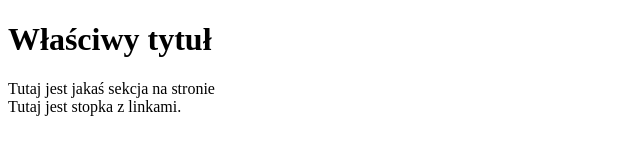
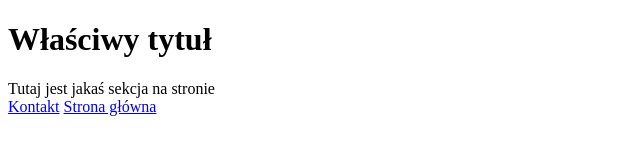
Before and after one commit to KasiaWszolek/git-playground, a plain HTML site: page index.html in a window 1280 px wide. Shown: the whole page, without its empty margins (0-640 px from the left). Drawn offline with Linux system fonts and the light colour scheme.

Commit message:
Links in footer added

```diff
--- a/index.html
+++ b/index.html
@@ -14,7 +14,8 @@
     Tutaj jest jakaś sekcja na stronie
   </section>
   <footer class="footer">
-    Tutaj jest stopka z linkami.
+    <a href="#">Kontakt</a>
+    <a href="#">Strona główna</a>
   </footer>
 </body>
 </html>
```
